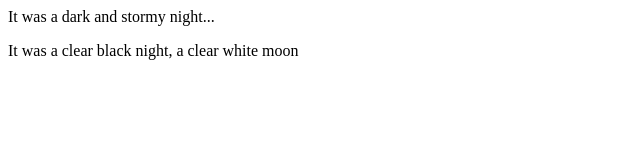
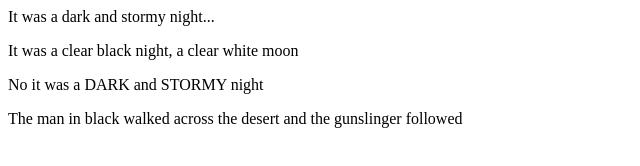
Before and after one commit to gwhtlock/fireside-story, a plain HTML site: page index.html in a window 1280 px wide. Shown: the whole page, without its empty margins (0-640 px from the left). Drawn offline with Linux system fonts and the light colour scheme.

Commit message:
more stories are added

```diff
--- a/index.html
+++ b/index.html
@@ -2,5 +2,7 @@
   <body>
     <p>It was a dark and stormy night...</p>
     <p>It was a clear black night, a clear white moon</p>
+    <p> No it was a DARK and STORMY  night</p>
+    <p> The man in black walked across the desert and the gunslinger followed</p>
   </body>
 </html>
```
